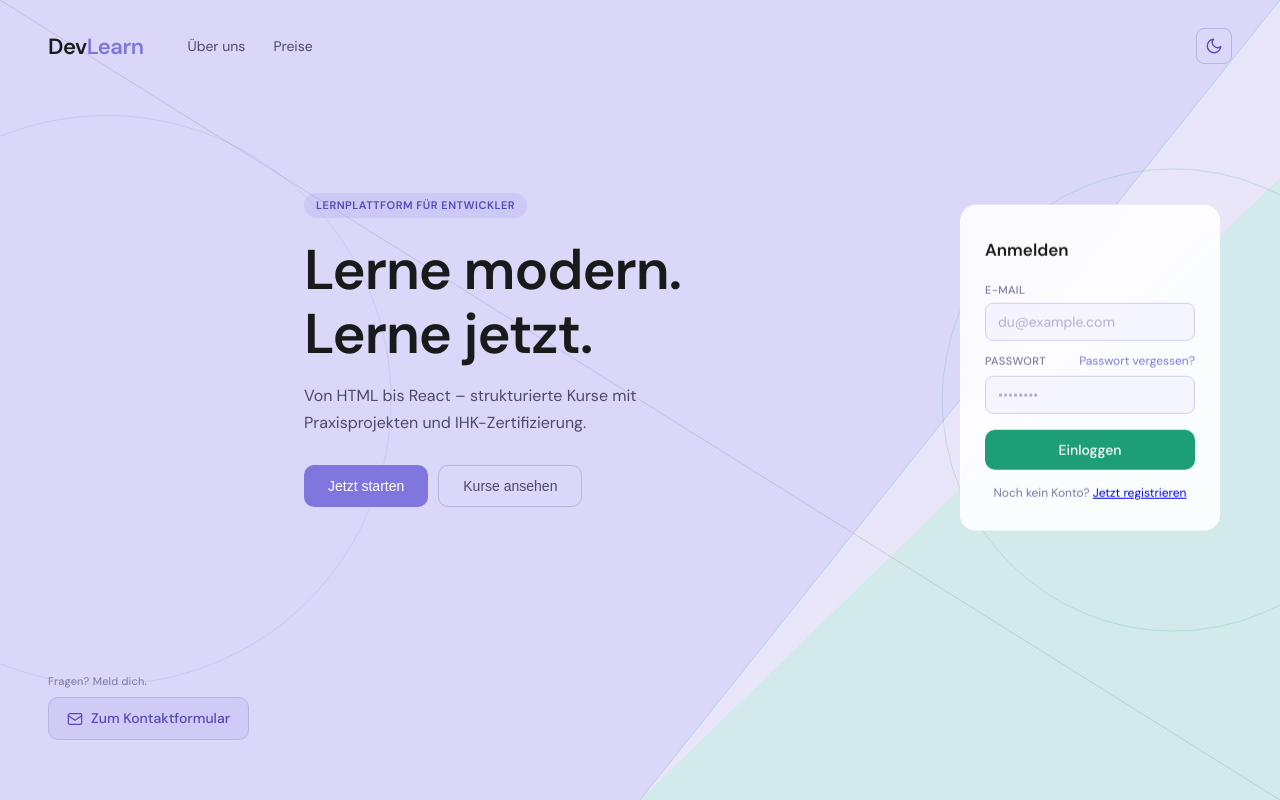
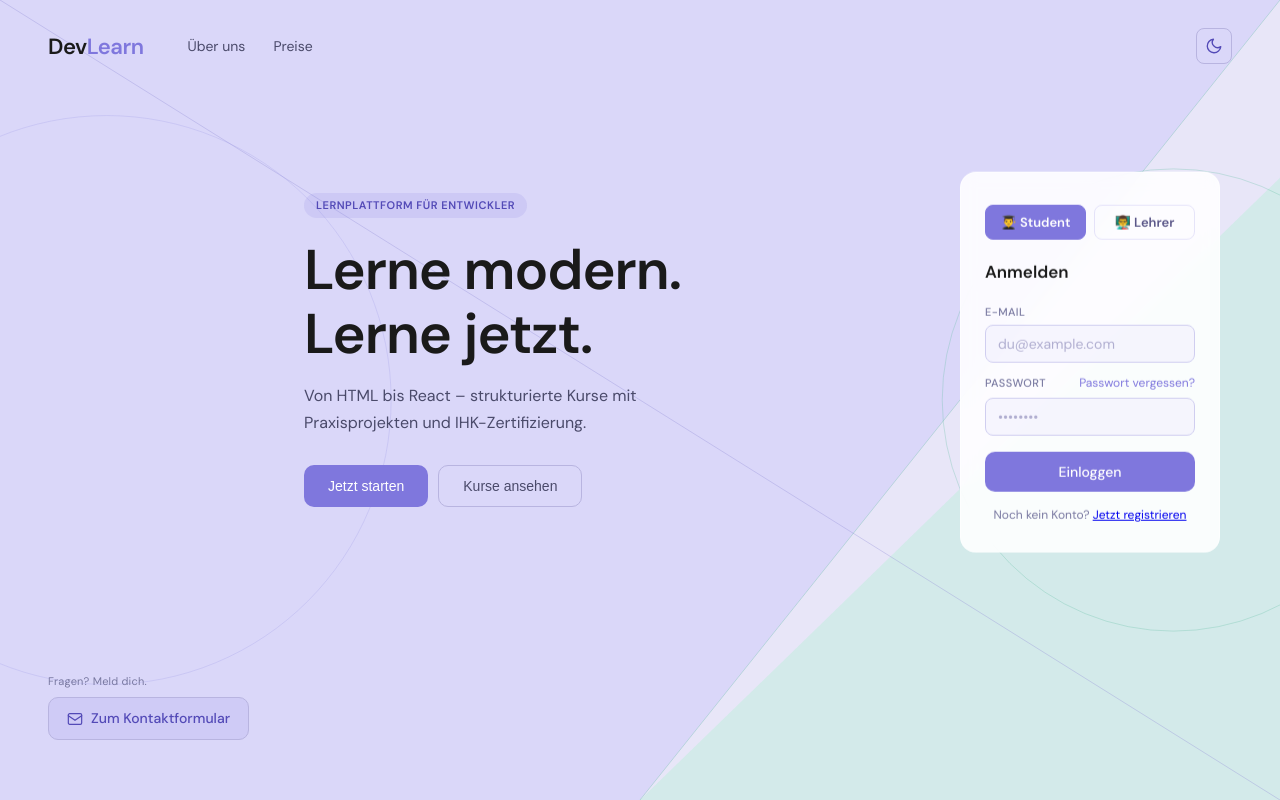
Before and after one commit to SteffenHeld/devlearn, a React (Vite) app: page / in a window 1280 px wide. Built offline with nearby package versions, Linux system fonts and the light colour scheme; no server answers.

Commit message:
refactor: Replace theme toggle button with ThemeToggleButton component and enhance role selection UI

```diff
--- a/src/pages/public/LandingPage.tsx
+++ b/src/pages/public/LandingPage.tsx
@@ -9,14 +9,15 @@ import ThemeToggleButton from "../../components/ui/ThemeToggleButton";
 
 export default function LandingPage() {
   const navigate = useNavigate();
-  const { mode, toggleTheme } = useThemeToggle();
+  const { mode } = useThemeToggle();
   const darkMode = mode === "dark";
 
   // Login
   const [email, setEmail]       = useState<string>("");
   const [password, setPassword] = useState<string>("");
   const [error, setError]       = useState<string>("");
-  const [loading, setLoading]   = useState<boolean>(false);
+  const [loading, setLoading] = useState<boolean>(false);
+  const [role, setRole] = useState<"student" | "teacher">("student");
 
   // Passwort vergessen
   const [showReset, setShowReset]       = useState<boolean>(false);
@@ -34,7 +35,7 @@ export default function LandingPage() {
       // Kurzer Delay damit onAuthStateChanged feuern kann
       // bevor React Router zur Dashboard-Route navigiert
       await new Promise((resolve) => setTimeout(resolve, 300));
-      navigate("/dashboard");
+      navigate(role === "teacher" ? "/teacher/dashboard" : "/dashboard");
     } catch {
       setError("E-Mail oder Passwort falsch.");
     } finally {
@@ -76,25 +77,7 @@ export default function LandingPage() {
           <Link to="/ueber-uns">Über uns</Link>
           <Link to="/preise">Preise</Link>
         </nav>
-        <button
-          className="dl-theme-toggle"
-          onClick={toggleTheme}
-          aria-label={darkMode ? "Light Mode aktivieren" : "Dark Mode aktivieren"}
-        >
-          {darkMode ? (
-            <svg width="18" height="18" viewBox="0 0 24 24" fill="none" stroke="currentColor" strokeWidth="1.8" strokeLinecap="round" strokeLinejoin="round" aria-hidden="true">
-              <circle cx="12" cy="12" r="5"/>
-              <line x1="12" y1="1" x2="12" y2="3"/><line x1="12" y1="21" x2="12" y2="23"/>
-              <line x1="4.22" y1="4.22" x2="5.64" y2="5.64"/><line x1="18.36" y1="18.36" x2="19.78" y2="19.78"/>
-              <line x1="1" y1="12" x2="3" y2="12"/><line x1="21" y1="12" x2="23" y2="12"/>
-              <line x1="4.22" y1="19.78" x2="5.64" y2="18.36"/><line x1="18.36" y1="5.64" x2="19.78" y2="4.22"/>
-            </svg>
-          ) : (
-            <svg width="18" height="18" viewBox="0 0 24 24" fill="none" stroke="currentColor" strokeWidth="1.8" strokeLinecap="round" strokeLinejoin="round" aria-hidden="true">
-              <path d="M21 12.79A9 9 0 1 1 11.21 3 7 7 0 0 0 21 12.79z"/>
-            </svg>
-          )}
-        </button>
+        <ThemeToggleButton />
       </header>
 
       {/* ── Hero ────────────────────────────────────────────────────────────── */}
@@ -132,6 +115,38 @@ export default function LandingPage() {
       {/* ── Login-Zone ──────────────────────────────────────────────────────── */}
       <div className="dl-login-zone">
         <div className="dl-login-card">
+          <div style={{ display: "flex", gap: 8, marginBottom: 20 }}>
+            <button
+              type="button"
+              onClick={() => setRole("student")}
+              style={{
+                flex: 1, padding: "8px 0", borderRadius: 8, fontSize: 13, fontWeight: 600,
+                cursor: "pointer", fontFamily: "var(--dl-font)",
+                border: "1px solid",
+                borderColor: role === "student" ? "var(--dl-violet-400)" : "var(--dl-border)",
+                background: role === "student" ? "var(--dl-violet-400)" : "transparent",
+                color: role === "student" ? "#fff" : "var(--dl-text-muted)",
+                transition: "all 0.15s",
+              }}
+            >
+              👨‍🎓 Student
+            </button>
+            <button
+              type="button"
+              onClick={() => setRole("teacher")}
+              style={{
+                flex: 1, padding: "8px 0", borderRadius: 8, fontSize: 13, fontWeight: 600,
+                cursor: "pointer", fontFamily: "var(--dl-font)",
+                border: "1px solid",
+                borderColor: role === "teacher" ? "var(--dl-teal-400)" : "var(--dl-border)",
+                background: role === "teacher" ? "var(--dl-teal-400)" : "transparent",
+                color: role === "teacher" ? "#fff" : "var(--dl-text-muted)",
+                transition: "all 0.15s",
+              }}
+            >
+              👨‍🏫 Lehrer
+            </button>
+          </div>
 
           {/* ── Passwort-Reset-Ansicht ───────────────────────────────────── */}
           {showReset ? (
@@ -244,7 +259,14 @@ export default function LandingPage() {
                   />
                 </div>
                 {error && <p className="dl-error">{error}</p>}
-                <button type="submit" className="dl-login-btn" disabled={loading}>
+                  <button
+                    type="submit"
+                    className="dl-login-btn"
+                    disabled={loading}
+                    style={{
+                      background: role === "teacher" ? "var(--dl-teal-400)" : "var(--dl-violet-400)",
+                    }}
+                  >
                   {loading ? "Wird eingeloggt…" : "Einloggen"}
                 </button>
               </form>
```
